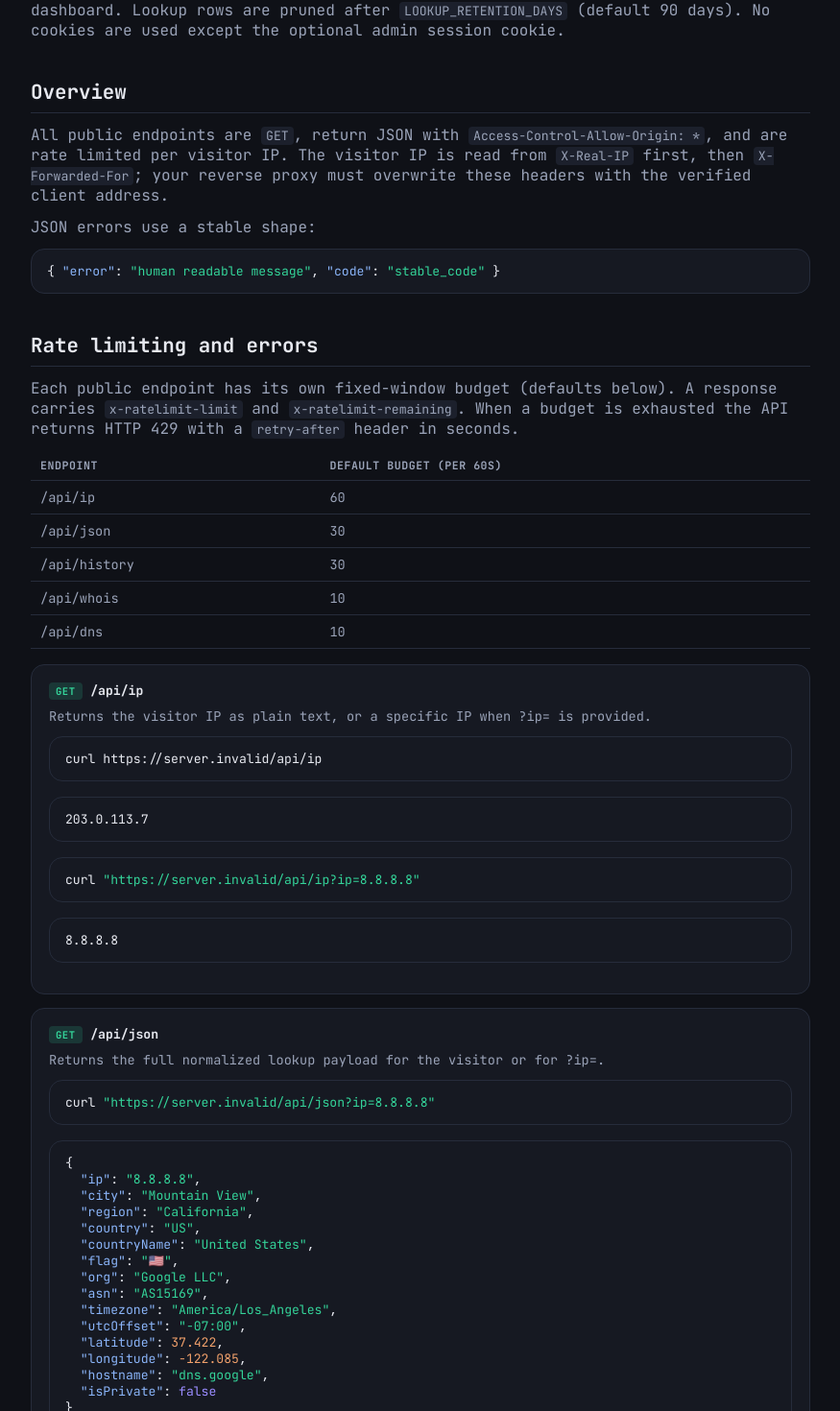
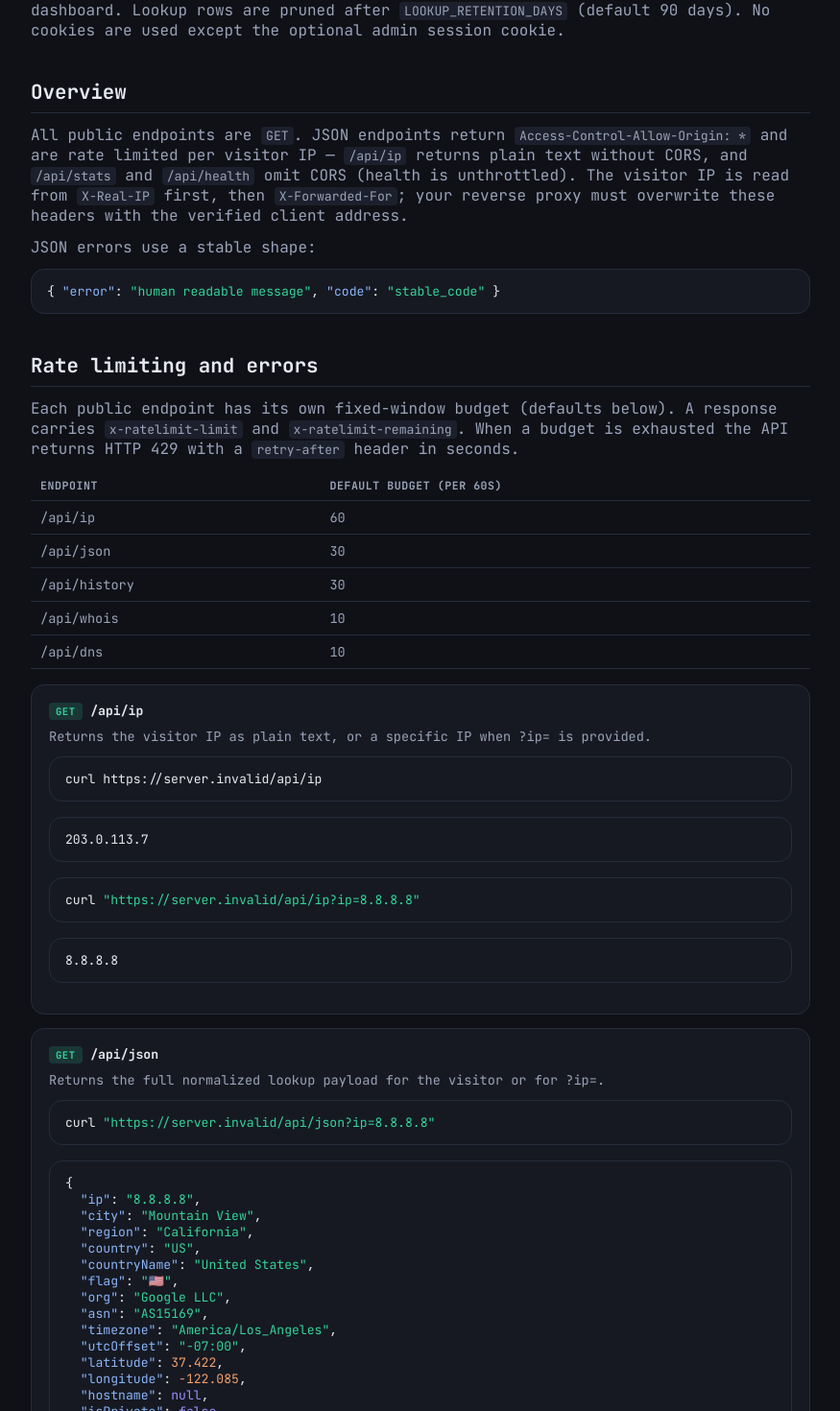
Before and after one commit to mojoaar/echo, a Next.js app: page /docs in a window 1280 px wide. Shown: the part 1478-2948 px from the top of the page at 96% size, without its empty margins (326-1201 px from the left). Built offline with nearby package versions, Linux system fonts and the light colour scheme; no server answers.

Commit message:
fix: correct api reference accuracy on the docs page

```diff
--- a/app/docs/page.tsx
+++ b/app/docs/page.tsx
@@ -165,11 +165,13 @@ export default function DocsPage() {
 
           <h2 id="overview">Overview</h2>
           <p>
-            All public endpoints are <code>GET</code>, return JSON with{' '}
-            <code>Access-Control-Allow-Origin: *</code>, and are rate limited per
-            visitor IP. The visitor IP is read from <code>X-Real-IP</code> first, then{' '}
-            <code>X-Forwarded-For</code>; your reverse proxy must overwrite these
-            headers with the verified client address.
+            All public endpoints are <code>GET</code>. JSON endpoints return{' '}
+            <code>Access-Control-Allow-Origin: *</code> and are rate limited per
+            visitor IP — <code>/api/ip</code> returns plain text without CORS, and{' '}
+            <code>/api/stats</code> and <code>/api/health</code> omit CORS (health
+            is unthrottled). The visitor IP is read from <code>X-Real-IP</code>{' '}
+            first, then <code>X-Forwarded-For</code>; your reverse proxy must
+            overwrite these headers with the verified client address.
           </p>
           <p>JSON errors use a stable shape:</p>
           <Code>{`{ "error": "human readable message", "code": "stable_code" }`}</Code>
@@ -219,7 +221,7 @@ export default function DocsPage() {
   "utcOffset": "-07:00",
   "latitude": 37.422,
   "longitude": -122.085,
-  "hostname": "dns.google",
+  "hostname": null,
   "isPrivate": false
 }`}</Code>
           </Endpoint>
@@ -306,7 +308,7 @@ export default function DocsPage() {
             <tbody>
               <tr><td>APP_URL</td><td>https://echo.johansen.foo</td><td>Public origin used for metadata, sitemap and share links</td></tr>
               <tr><td>TZ</td><td>Europe/Copenhagen</td><td>Container timezone for logs and admin timestamps</td></tr>
-              <tr><td>RATE_LIMIT_MAX</td><td>(per endpoint)</td><td>Legacy global fallback for request budget per window</td></tr>
+              <tr><td>RATE_LIMIT_MAX</td><td>30</td><td>Legacy global fallback for request budget per window</td></tr>
               <tr><td>RATE_LIMIT_WINDOW_MS</td><td>60000</td><td>Legacy global fallback window</td></tr>
               <tr><td>RATE_LIMIT_&lt;ENDPOINT&gt;_MAX</td><td>ip 60, json 30, history 30, whois 10, dns 10, stats-auth 5</td><td>Per-endpoint budget</td></tr>
               <tr><td>RATE_LIMIT_&lt;ENDPOINT&gt;_WINDOW_MS</td><td>60000</td><td>Per-endpoint window</td></tr>
```
